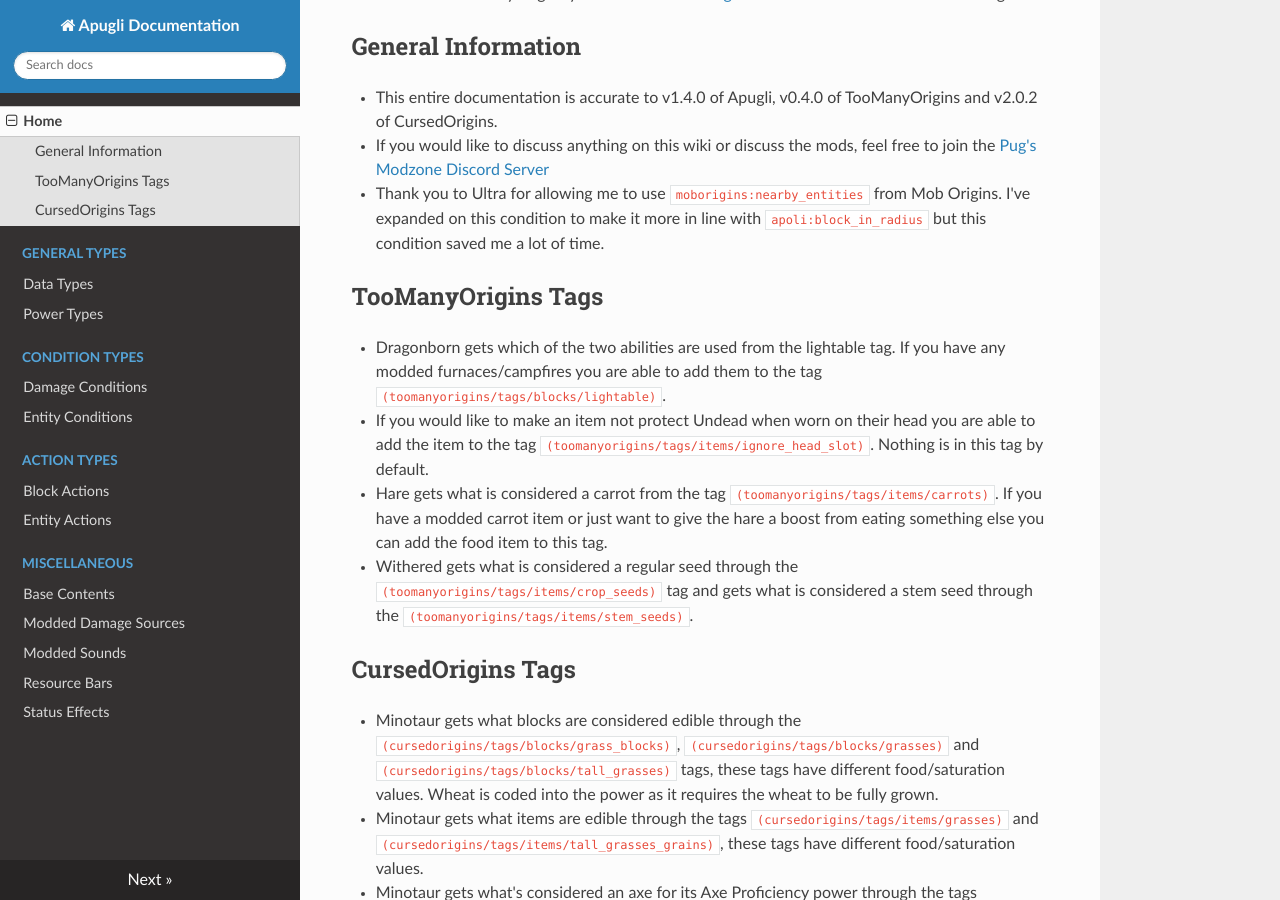
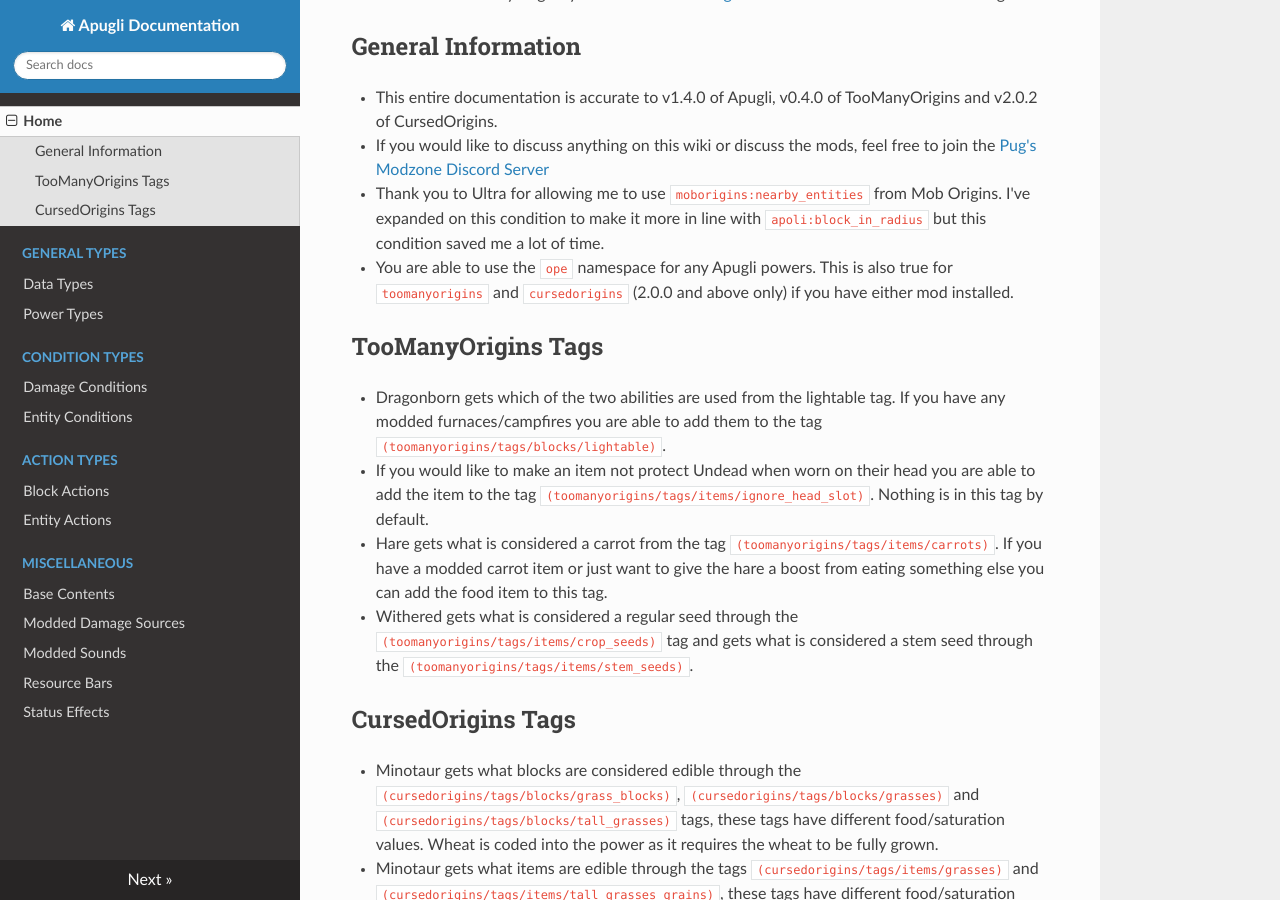
Before and after one commit to MerchantPug/apugli-docs, an MkDocs documentation site: the page built from docs/index.md, in a window 1280 px wide and 900 px high, scrolled down 383 px. Built offline with MkDocs 1.6.1, drawn with Linux system fonts in a browser that asks for light colours; nearby versions of some CDN libraries.

Commit message:
Update index.md
- Mentioned possible namespace aliases

```diff
--- a/docs/index.md
+++ b/docs/index.md
@@ -16,6 +16,7 @@ Likewise with TooManyOrigins you can visit [CurseForge](https://www.curseforge.c
 * This entire documentation is accurate to v1.4.0 of Apugli, v0.4.0 of TooManyOrigins and v2.0.2 of CursedOrigins.
 * If you would like to discuss anything on this wiki or discuss the mods, feel free to join the [Pug's Modzone Discord Server](https://discord.gg/UBfEjsANNz)
 * Thank you to Ultra for allowing me to use `moborigins:nearby_entities` from Mob Origins. I've expanded on this condition to make it more in line with `apoli:block_in_radius` but this condition saved me a lot of time.
+* You are able to use the `ope` namespace for any Apugli powers. This is also true for `toomanyorigins` and `cursedorigins` (2.0.0 and above only) if you have either mod installed.
 
 ## TooManyOrigins Tags
 * Dragonborn gets which of the two abilities are used from the lightable tag. If you have any modded furnaces/campfires you are able to add them to the tag `(toomanyorigins/tags/blocks/lightable)`.
```
